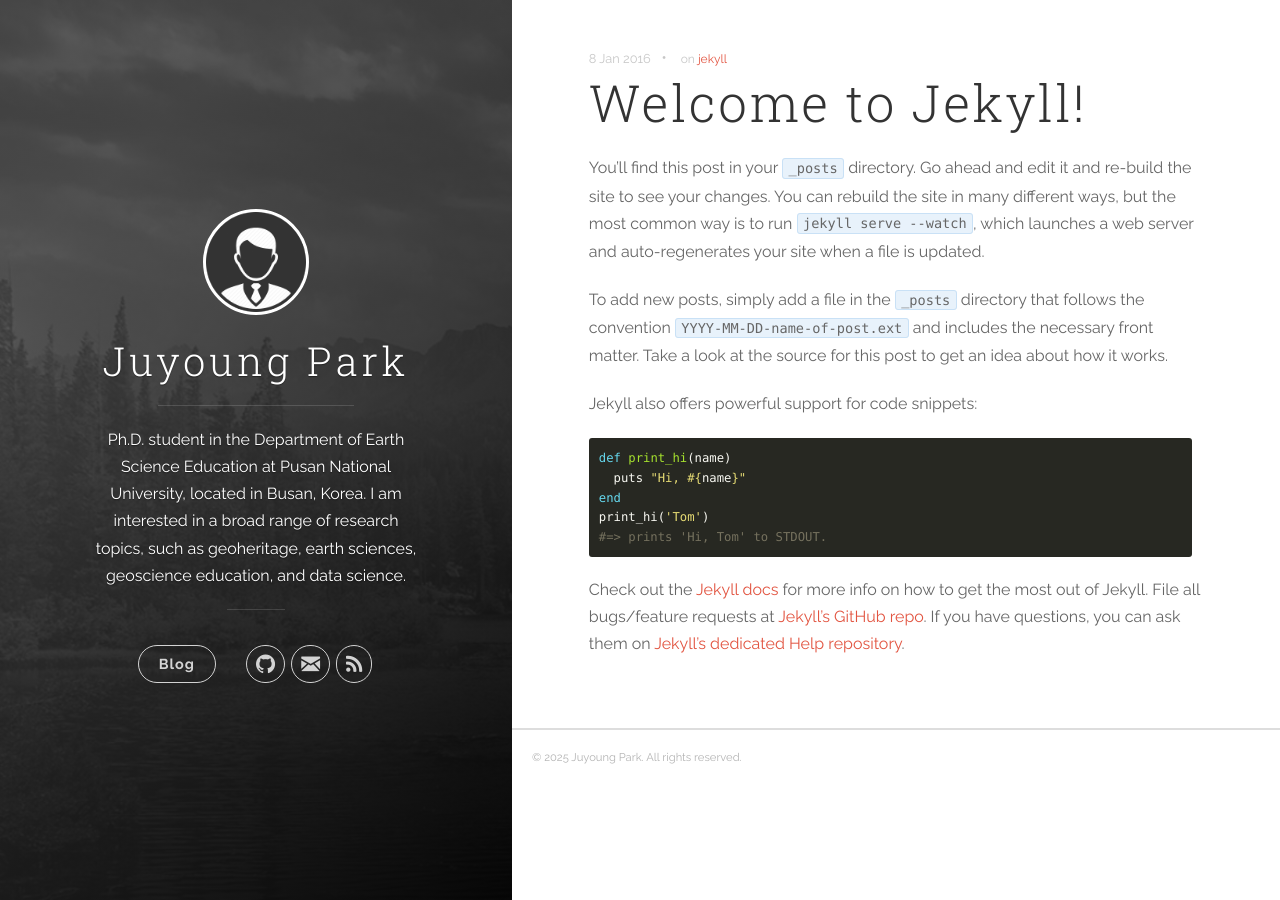
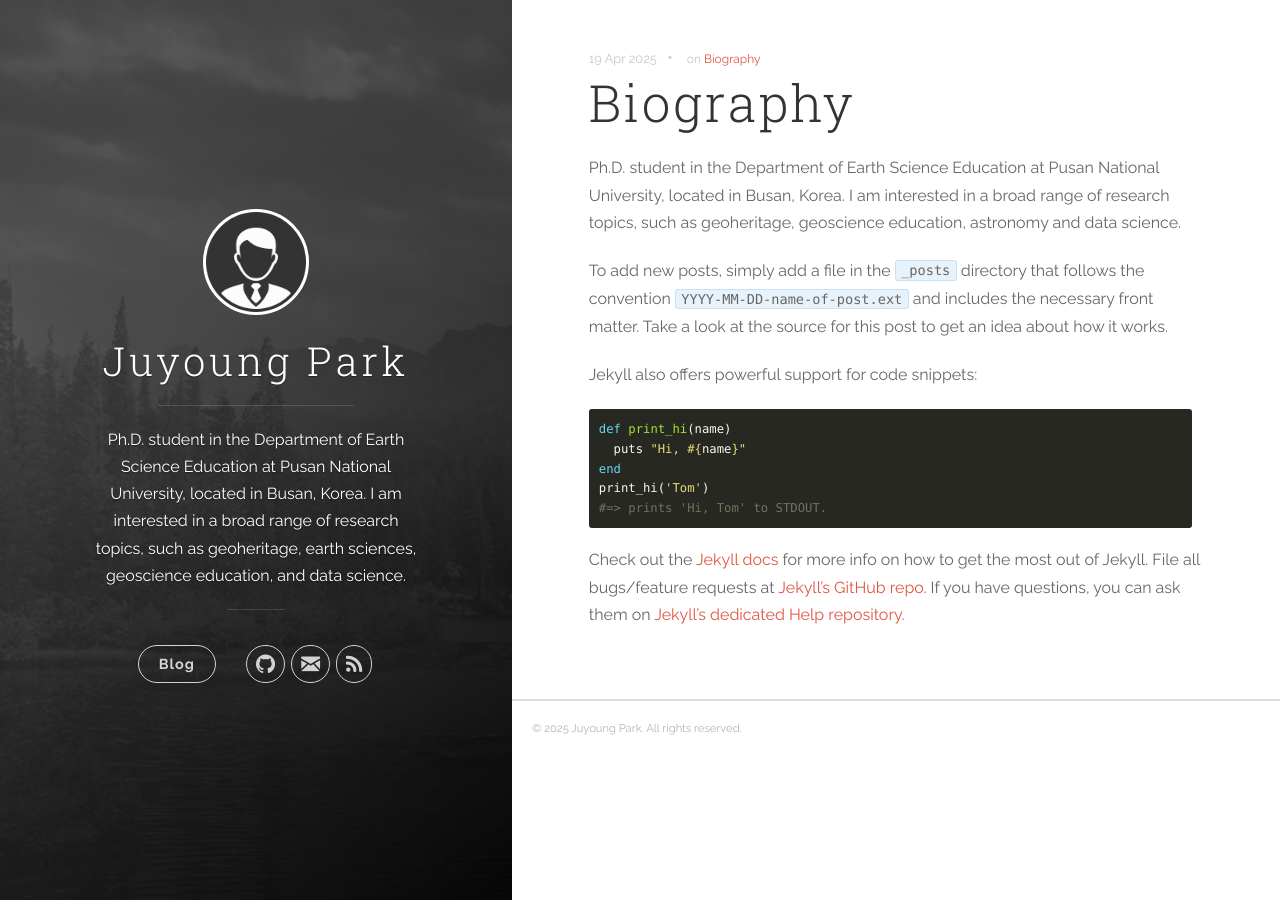
Before and after one commit to Lamprolite/Lamprolite.github.io, a Jekyll site: the page built from _posts/2016-01-08-welcome-to-jekyll.markdown, in a window 1280 px wide. Built offline with Jekyll 4.4.1, drawn with Linux system fonts in a browser that asks for light colours.

Commit message:
Update 2016-01-08-welcome-to-jekyll.markdown

```diff
--- a/_posts/2016-01-08-welcome-to-jekyll.markdown
+++ b/_posts/2016-01-08-welcome-to-jekyll.markdown
@@ -1,10 +1,11 @@
 ---
-title:  "Welcome to Jekyll!"
-date:   2016-01-08 15:04:23
-categories: [jekyll]
-tags: [jekyll]
+title:  "Biography"
+date:   2025-04-19
+categories: [Biography]
+tags: [Biography]
 ---
-You’ll find this post in your `_posts` directory. Go ahead and edit it and re-build the site to see your changes. You can rebuild the site in many different ways, but the most common way is to run `jekyll serve --watch`, which launches a web server and auto-regenerates your site when a file is updated.
+Ph.D. student in the Department of Earth Science Education at Pusan National University, located in Busan, Korea. I am interested in a broad range of research topics, such as geoheritage, geoscience education, astronomy and data science.
+
 
 To add new posts, simply add a file in the `_posts` directory that follows the convention `YYYY-MM-DD-name-of-post.ext` and includes the necessary front matter. Take a look at the source for this post to get an idea about how it works.
 
```
